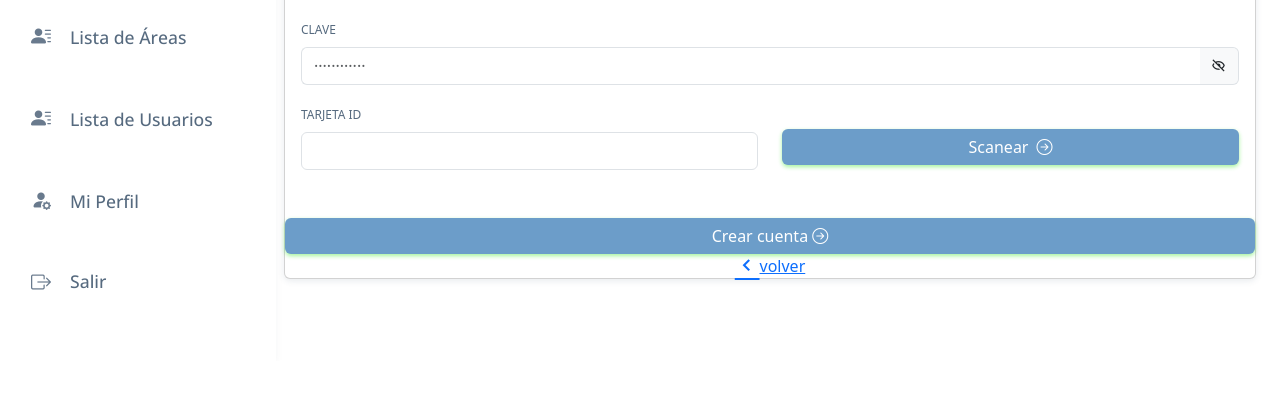
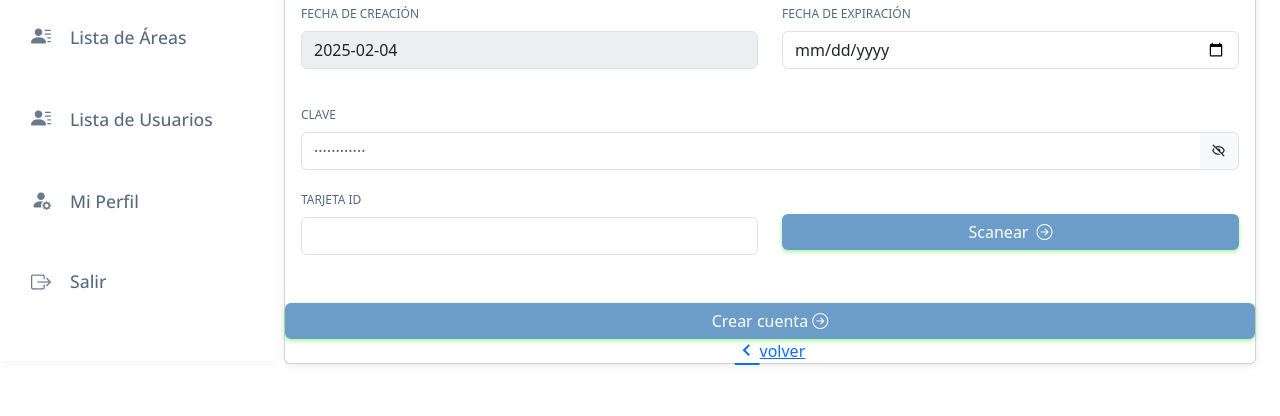
Before and after one commit to emilio11rodriguez/proyecto.github.io, a Flask app: page /register-user in a window 1280 px wide. Shown: the part 439-855 px from the top of the page. Before the commit the page ends 729 px from the top, so only its background shows below. Run offline with Flask 3, Linux system fonts and the light colour scheme; the visitor is signed in with stand-in values (Sample User, id 1); data that the repository does not hold is empty; some libraries are stand-ins or nearby versions.

Commit message:
Agregacion de fecha de creacion y expiracion.
asegurarnos de tener una fecha de creacion y una de expiraccion a las fechas

```diff
--- a/ProyectoData_Center/my-app/controllers/funciones_login.py
+++ b/ProyectoData_Center/my-app/controllers/funciones_login.py
@@ -11,7 +11,7 @@ import re
 from werkzeug.security import generate_password_hash
 
 
-def recibeInsertRegisterUser(cedula, name, surname, id_area, id_rol, tarjeta_id, pass_user):
+def recibeInsertRegisterUser(cedula, name, surname, id_area, id_rol, fecha_creacion, fecha_expiracion, tarjeta_id, pass_user):
     respuestaValidar = validarDataRegisterLogin(
         cedula, name, surname, tarjeta_id, pass_user)
 
@@ -21,8 +21,8 @@ def recibeInsertRegisterUser(cedula, name, surname, id_area, id_rol, tarjeta_id,
             with connectionBD() as conexion_MySQLdb:
                 with conexion_MySQLdb.cursor(dictionary=True) as mycursor:
                     sql = """
-                    INSERT INTO usuarios(cedula, nombre_usuario, apellido_usuario, id_area, id_rol, tarjeta_id, password)
-                    VALUES (%s, %s, %s, %s, %s, %s, %s)
+                    INSERT INTO usuarios(cedula, nombre_usuario, apellido_usuario, id_area, id_rol, fecha_creacion, fecha_expiracion, tarjeta_id, password)
+                    VALUES (%s, %s, %s, %s, %s, %s, %s,  %s, %s)
                     """
                     valores = (cedula, name, surname, id_area, id_rol, tarjeta_id, nueva_password)
                     mycursor.execute(sql, valores)
--- a/ProyectoData_Center/my-app/routers/router_login.py
+++ b/ProyectoData_Center/my-app/routers/router_login.py
@@ -55,11 +55,13 @@ def cpanelRegisterUserBD():
         surname = request.form['surname']
         id_area = request.form['selectArea']
         id_rol = request.form['selectRol']
+        fecha_creacion = request.form['fecha_creacion']
+        fecha_expiracion = request.form['fecha_expiracion']
         tarjeta_id = request.form['tarjeta_id']
         pass_user = request.form['pass_user']
 
         resultData = recibeInsertRegisterUser(
-            cedula, name, surname, id_area,id_rol,tarjeta_id,pass_user)
+            cedula, name, surname, id_area,id_rol,fecha_creacion,fecha_expiracion,tarjeta_id,pass_user)
         if (resultData != 0):
             flash('la cuenta fue creada correctamente.', 'success')
             return redirect(url_for('inicio'))
--- a/ProyectoData_Center/my-app/templates/public/login/auth_register.html
+++ b/ProyectoData_Center/my-app/templates/public/login/auth_register.html
@@ -75,6 +75,29 @@
               </div>
             </div>
 
+            <div class="row">
+              <!-- Fecha de Creación (Automática) -->
+              <div class="mb-3 col-md-6">
+                <label for="fecha_creacion" class="form-label">Fecha de Creación</label>
+                <input
+                  type="text"
+                  class="form-control"
+                  id="fecha_creacion"
+                  name="fecha_creacion"
+                  readonly />
+              </div>
+
+              <!-- Fecha de Expiración (Seleccionable) -->
+              <div class="mb-3 col-md-6">
+                <label for="fecha_expiracion" class="form-label">Fecha de Expiración</label>
+                <input
+                  type="date"
+                  class="form-control"
+                  id="fecha_expiracion"
+                  name="fecha_expiracion"
+                  required />
+              </div>
+            </div>
 
             <div class="mb-3 form-password-toggle mt-3">
               <label class="form-label" for="pass_user">Clave</label>
@@ -166,6 +189,17 @@
       }
     });
   </script>
+
+  <script>
+    document.addEventListener("DOMContentLoaded", function () {
+      // Obtener la fecha actual en formato YYYY-MM-DD
+      let today = new Date().toISOString().split("T")[0];
+      document.getElementById("fecha_creacion").value = today;
+
+      // Configurar la fecha mínima de expiración (que no sea menor a hoy)
+      document.getElementById("fecha_expiracion").setAttribute("min", today);
+    });
+  </script>
   {% endblock %}
 
 {% endblock %}
```
